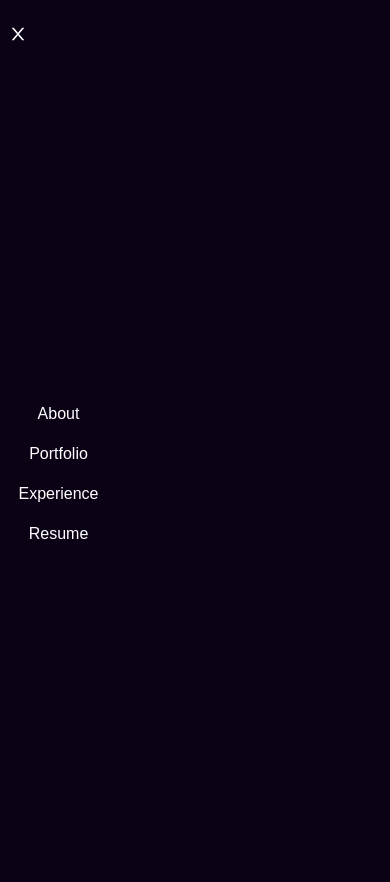
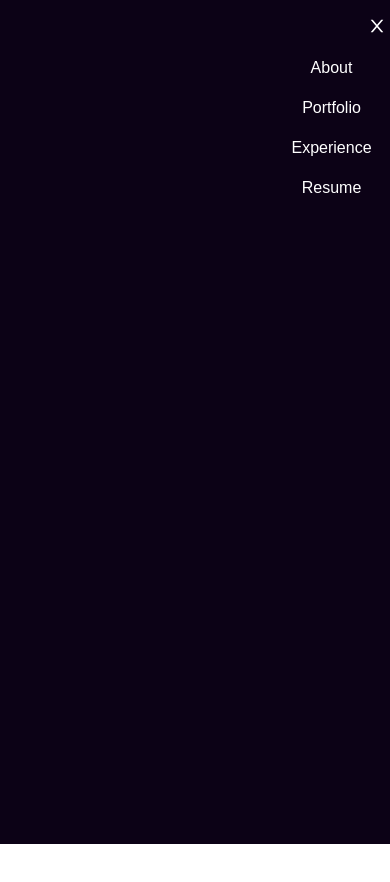
Before and after one commit to zackzellto/dev_portfolio_v1, a Next.js app: page / in a window 390 px wide. Shown: the top 882 px of the page. After the commit the page ends 844 px from the top, so only its background shows below. Built offline with nearby package versions, Linux system fonts and the light colour scheme.

Commit message:
Nax hamburger menu positioned and functional

```diff
--- a/src/components/word-sphere/navbar/Navbar.tsx
+++ b/src/components/word-sphere/navbar/Navbar.tsx
@@ -1,54 +1,64 @@
-import Link from 'next/link'
-import React from 'react'
-import { AiOutlineClose, AiOutlineMenu } from 'react-icons/ai'
-
+import Link from "next/link";
+import React from "react";
+import { AiOutlineClose, AiOutlineMenu } from "react-icons/ai";
 
 const Navbar = () => {
-    const [nav, setNav] = React.useState(false)
+  const [nav, setNav] = React.useState(false);
 
   const handleNav = () => {
-        setNav(!nav)
-    }
+    setNav(!nav);
+  };
 
   return (
     <div>
-        <div className='flex justify-center items-center text-[22px] text-white bg-[#0C0216] px-8 py-8 cursor-pointer'>
-            <ul className='hidden md:flex '>
-            <li className='hover:text-[#8A2BE2] p-8'>
-                    <Link href='/about'>About</Link>
+      <div className="hidden cursor-pointer items-center justify-center bg-[#0C0216] px-8 py-8 text-[22px] text-white md:flex">
+        <ul className="hidden md:flex ">
+          <li className="p-8 hover:text-[#8A2BE2]">
+            <Link href="/about">About</Link>
           </li>
-                <li className='hover:text-[#8A2BE2] p-8'>
-                    <Link href='/portfolio'>Portfolio</Link>
+          <li className="p-8 hover:text-[#8A2BE2]">
+            <Link href="/portfolio">Portfolio</Link>
           </li>
-                <li className='hover:text-[#8A2BE2] p-8'>
-                    <Link href='/experience'>Experience</Link>
+          <li className="p-8 hover:text-[#8A2BE2]">
+            <Link href="/experience">Experience</Link>
           </li>
-                <li className='hover:text-[#8A2BE2] p-8'>
-                    <Link href='/resume'>Resume</Link>
+          <li className="p-8 hover:text-[#8A2BE2]">
+            <Link href="/resume">Resume</Link>
           </li>
         </ul>
       </div>
-        <div onClick={handleNav} className='block md:hidden text-white bg-[#0C0216] px-8 py-8 cursor-pointer'>
+      <div className="bg-[#0C0216]">
+        <button
+          onClick={handleNav}
+          className="fixed left-[90%] cursor-pointer bg-[#0C0216] px-16 py-16 text-white md:hidden"
+        >
           {nav ? <AiOutlineMenu size={20} /> : <AiOutlineClose size={20} />}
+        </button>
       </div>
-            <div className={!nav ? 'fixed w-[30%] text-white h-full' : 'fixed right-[100%]'}>
-                <ul className='flex flex-col justify-center items-center h-full md:hidden'>
-                    <li className='hover:text-[#8A2BE2] p-8 '>
-                        <Link href='/about'>About</Link>
+      <div
+        className={
+          !nav
+            ? " absolute left-[70%] top-48 block w-[30%] bg-[#0C0216] text-white"
+            : "fixed left-[100%]"
+        }
+      >
+        <ul className="flex flex-col items-center px-16 md:hidden">
+          <li className="p-8 hover:text-[#8A2BE2] ">
+            <Link href="/about">About</Link>
           </li>
-                    <li className='hover:text-[#8A2BE2] p-8'>
-                        <Link href='/portfolio'>Portfolio</Link>
+          <li className="p-8 hover:text-[#8A2BE2]">
+            <Link href="/portfolio">Portfolio</Link>
           </li>
-                    <li className='hover:text-[#8A2BE2] p-8'>
-                        <Link href='/experience'>Experience</Link>
+          <li className="p-8 hover:text-[#8A2BE2]">
+            <Link href="/experience">Experience</Link>
           </li>
-                    <li className='hover:text-[#8A2BE2] p-8'>
-                        <Link href='/resume'>Resume</Link>
+          <li className="p-8 hover:text-[#8A2BE2] ">
+            <Link href="/resume">Resume</Link>
           </li>
         </ul>
       </div>
     </div>
-    )
-}
+  );
+};
 
-export default Navbar
+export default Navbar;
```
Lines whose indentation alone changed are shown as unchanged.
